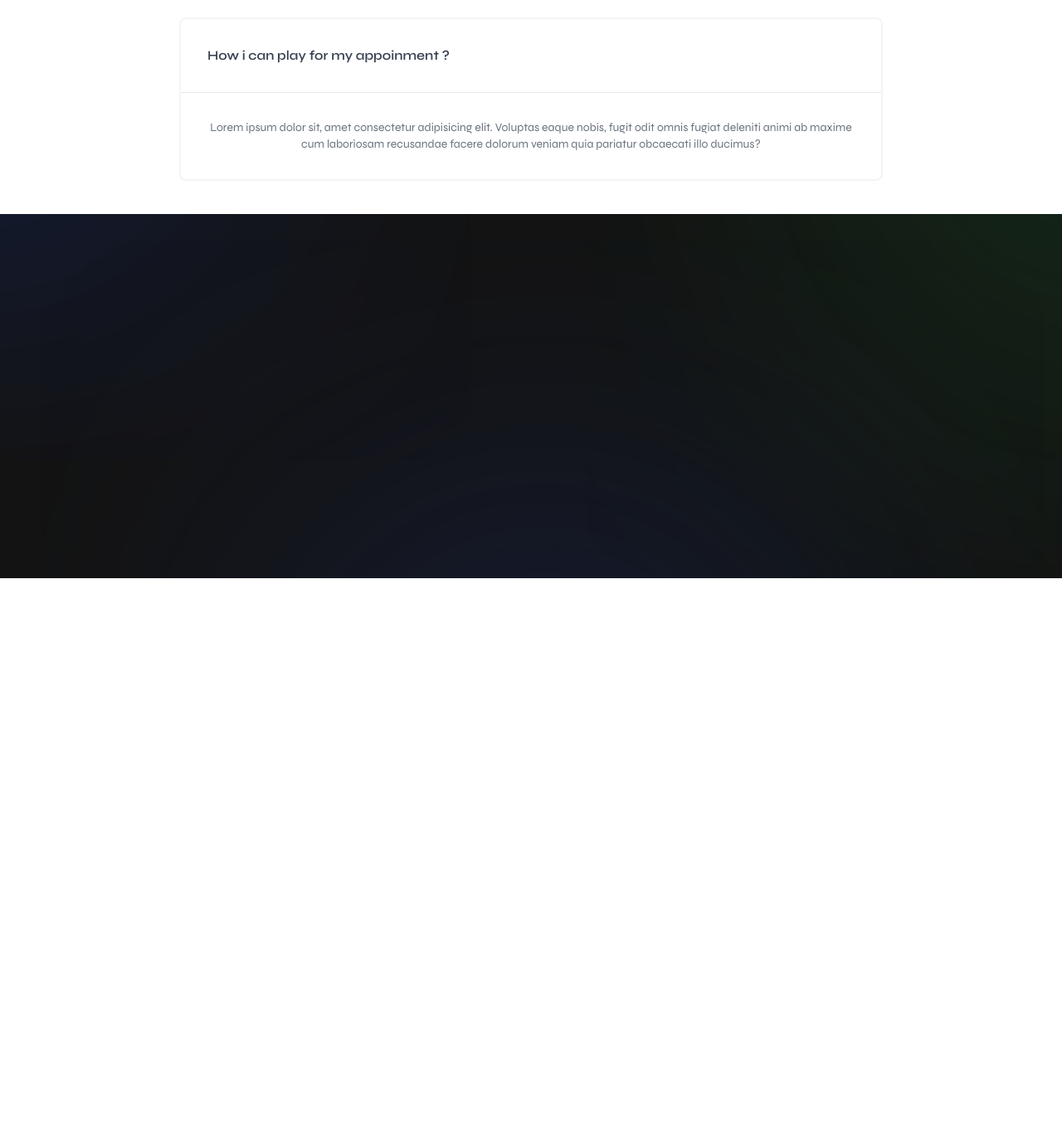
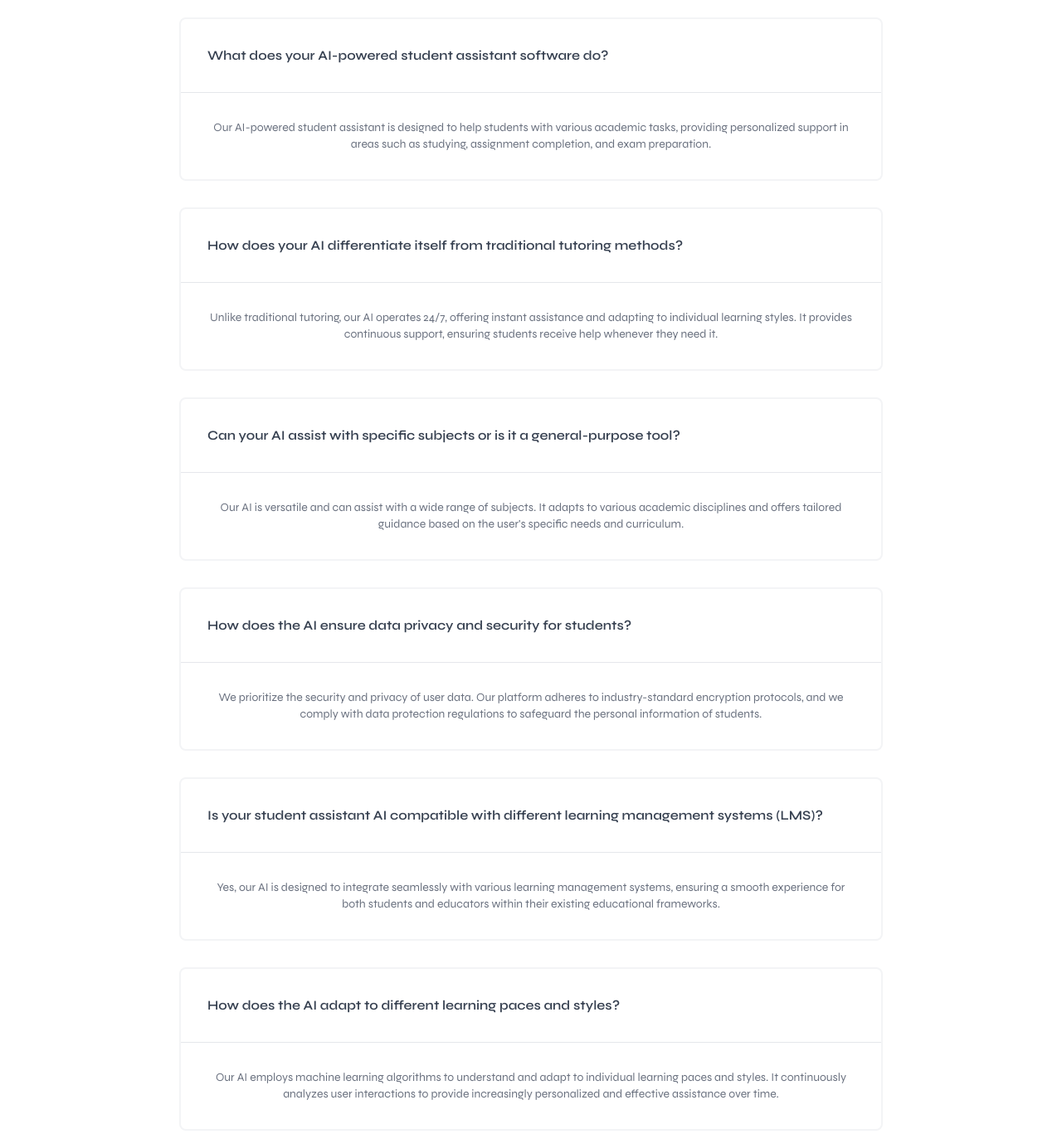
Before and after one commit to LokmaneElhakim/coming-soon, a Next.js app: page /faq in a window 1280 px wide. Shown: the part 103-1470 px from the top of the page at 83% size. Before the commit the page ends 800 px from the top, so only its background shows below. Built offline with nearby package versions, Linux system fonts and the light colour scheme.

Commit message:
feat : adding faq route

```diff
--- a/app/(prelaunch)/faq/page.tsx
+++ b/app/(prelaunch)/faq/page.tsx
@@ -1,31 +1,40 @@
-import React from "react";
-
+import React, { useEffect } from "react";
+import useGetfaq, { faqType } from "@/app/hooks/useGetfaq";
 const FaqPage = () => {
+  const faqs = useGetfaq();
   return (
     <>
-      <section className="bg-white  bg-inherit">
+      {/*
+        <h1 class="text-2xl font-semibold text-center text-gray-800 lg:text-3xl dark:text-white">Frequently asked questions</h1>
+
+        <div class="mt-12 space-y-8">
+            <div class="border-2 border-gray-100 rounded-lg dark:border-gray-700">
+            </div>
+        </div> */}
+      <section className="bg-white dark:bg-gray-900 overflow-x-hidden">
         <div className="container max-w-4xl px-6 py-10 mx-auto">
           <h1 className="text-2xl font-semibold text-center  lg:text-3xl dark:text-white">
             Frequently asked questions
           </h1>
 
           <div className="mt-12 space-y-8">
+            {faqs.map((faq: faqType) => {
+              return (
                 <div className="border-2 border-gray-100 rounded-lg ">
                   <div className="flex items-center justify-between w-full p-8">
                     <h1 className="font-semibold text-gray-700 dark:text-white">
-                  How i can play for my appoinment ?
+                      {faq.question}
                     </h1>
                   </div>
 
                   <hr className="border-gray-200 dark:border-gray-700" />
 
                   <p className="p-8 text-sm text-gray-500 dark:text-gray-300">
-                Lorem ipsum dolor sit, amet consectetur adipisicing elit.
-                Voluptas eaque nobis, fugit odit omnis fugiat deleniti animi ab
-                maxime cum laboriosam recusandae facere dolorum veniam quia
-                pariatur obcaecati illo ducimus?
+                    {faq.answer}
                   </p>
                 </div>
+              );
+            })}
           </div>
         </div>
       </section>
--- a/app/globals.css
+++ b/app/globals.css
@@ -8,7 +8,6 @@ body {
   width: 100%;
   margin: 0;
   padding: 0;
-  overflow: hidden;
   font-family: var(--fonts-syne), sans-serif;
   color: #ffffff;
 }
--- /dev/null
+++ b/app/hooks/useGetfaq.ts
@@ -0,0 +1,104 @@
+export type faqType = {
+  id: number;
+  question: string;
+  answer: string;
+};
+
+export default function useGetfaq() {
+  const faq: faqType[] = [
+    {
+      id: 1,
+      question: "What does your AI-powered student assistant software do?",
+      answer:
+        "Our AI-powered student assistant is designed to help students with various academic tasks, providing personalized support in areas such as studying, assignment completion, and exam preparation.",
+    },
+    {
+      id: 2,
+      question:
+        "How does your AI differentiate itself from traditional tutoring methods?",
+      answer:
+        "Unlike traditional tutoring, our AI operates 24/7, offering instant assistance and adapting to individual learning styles. It provides continuous support, ensuring students receive help whenever they need it.",
+    },
+    {
+      id: 3,
+      question:
+        "Can your AI assist with specific subjects or is it a general-purpose tool?",
+      answer:
+        "Our AI is versatile and can assist with a wide range of subjects. It adapts to various academic disciplines and offers tailored guidance based on the user's specific needs and curriculum.",
+    },
+    {
+      id: 4,
+      question:
+        "How does the AI ensure data privacy and security for students?",
+      answer:
+        "We prioritize the security and privacy of user data. Our platform adheres to industry-standard encryption protocols, and we comply with data protection regulations to safeguard the personal information of students.",
+    },
+    {
+      id: 5,
+      question:
+        "Is your student assistant AI compatible with different learning management systems (LMS)?",
+      answer:
+        "Yes, our AI is designed to integrate seamlessly with various learning management systems, ensuring a smooth experience for both students and educators within their existing educational frameworks.",
+    },
+    {
+      id: 6,
+      question: "How does the AI adapt to different learning paces and styles?",
+      answer:
+        "Our AI employs machine learning algorithms to understand and adapt to individual learning paces and styles. It continuously analyzes user interactions to provide increasingly personalized and effective assistance over time.",
+    },
+    {
+      id: 7,
+      question:
+        "Can the AI provide real-time feedback on assignments and assessments?",
+      answer:
+        "Absolutely! Our AI offers real-time feedback on assignments and assessments, providing constructive insights to help students improve their understanding and performance.",
+    },
+    {
+      id: 8,
+      question:
+        "What kind of support and resources does your AI provide for exam preparation?",
+      answer:
+        "Our AI assists students in exam preparation by offering targeted study materials, practice questions, and personalized study plans. It helps users focus on key concepts and areas that need improvement.",
+    },
+    {
+      id: 9,
+      question:
+        "How can educators integrate your AI into their teaching methods?",
+      answer:
+        "Educators can easily incorporate our AI into their teaching methods by accessing relevant analytics and insights about students. This allows for a more informed and adaptive approach to classroom instruction.",
+    },
+    {
+      id: 10,
+      question:
+        "What kind of customer support is available for users of your AI platform?",
+      answer:
+        "We provide dedicated customer support to assist users with any inquiries or issues. Our support team is available through various channels, including email, chat, and phone, ensuring a prompt and helpful response to all queries.",
+    },
+    {
+      id: 11,
+      question: "What technology stack did you use to build your startup?",
+      answer:
+        "We utilized a robust technology stack incorporating cutting-edge tools and frameworks tailored to meet the demands of our AI-powered student assistant. It includes languages like JavaScript and Python, frameworks like React, and cloud services for scalability and efficiency.",
+    },
+    {
+      id: 12,
+      question: "When is your website scheduled to launch?",
+      answer:
+        "Our website launch is planned for the upcoming quarter. Stay tuned for updates on our official channels and social media platforms to be among the first to experience our AI-powered student assistant.",
+    },
+    {
+      id: 13,
+      question:
+        "Is your platform designed exclusively for Algeria or is it accessible globally?",
+      answer:
+        "Our platform is designed to benefit students globally. While we're committed to enhancing the educational experience in Algeria, our AI-powered student assistant is accessible and beneficial to students around the world.",
+    },
+    {
+      id: 14,
+      question: "How can I get in touch with the technical support team?",
+      answer:
+        "For technical support, you can reach out to our dedicated team through multiple channels. Feel free to contact us via email at support@example.com, through our live chat feature on the website, or by calling our technical support hotline at +1-123-456-7890.",
+    },
+  ];
+  return faq;
+}
```
Lines whose indentation alone changed are shown as unchanged.
